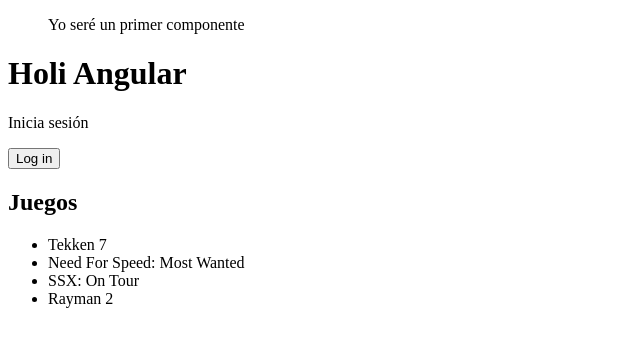
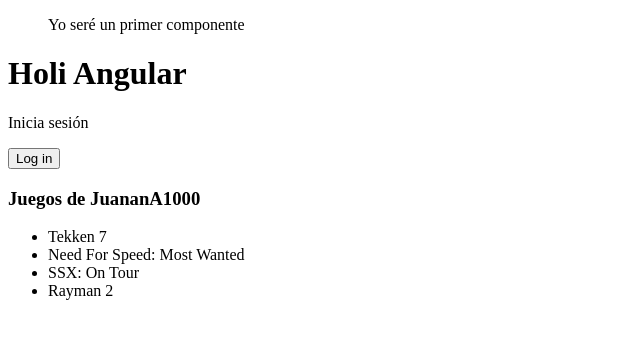
Before and after one commit to JuananA1000/HolaAngular, an Angular app: page / in a window 1280 px wide. Shown: the top 346 px of the page, without its empty margins (0-640 px from the left). Built offline with nearby package versions, Linux system fonts and the light colour scheme.

Commit message:
Paso de props y comunicación entre componentes

```diff
--- a/src/app/games/games.component.ts
+++ b/src/app/games/games.component.ts
@@ -1,4 +1,4 @@
-import { Component } from '@angular/core';
+import { Component, Input } from '@angular/core';
 /*
   Para utilizar este componente. IMPORTANTE:
     1. Nos dirigimos al componente dentro del cual queremos utilizarlo. En este caso, USER.component.ts.
@@ -13,6 +13,7 @@
   standalone: true,
   imports: [],
   template: `
+    <h3>Juegos de {{ userName }}</h3>
     <ul>
       @for (game of games; track game.id) {
       <li>{{ game.name }}</li>
@@ -22,6 +23,8 @@
   styles: ``,
 })
 export class GamesComponent {
+  @Input() userName = '';
+
   games = [
     {
       id: 1,
--- a/src/app/user/user.component.html
+++ b/src/app/user/user.component.html
@@ -17,5 +17,4 @@
 <button (click)="isLoggedIn = true">Log in</button>
 }
 
-<h2>Juegos</h2>
-<app-games />
+<app-games userName="{{ userName }}" />
```
